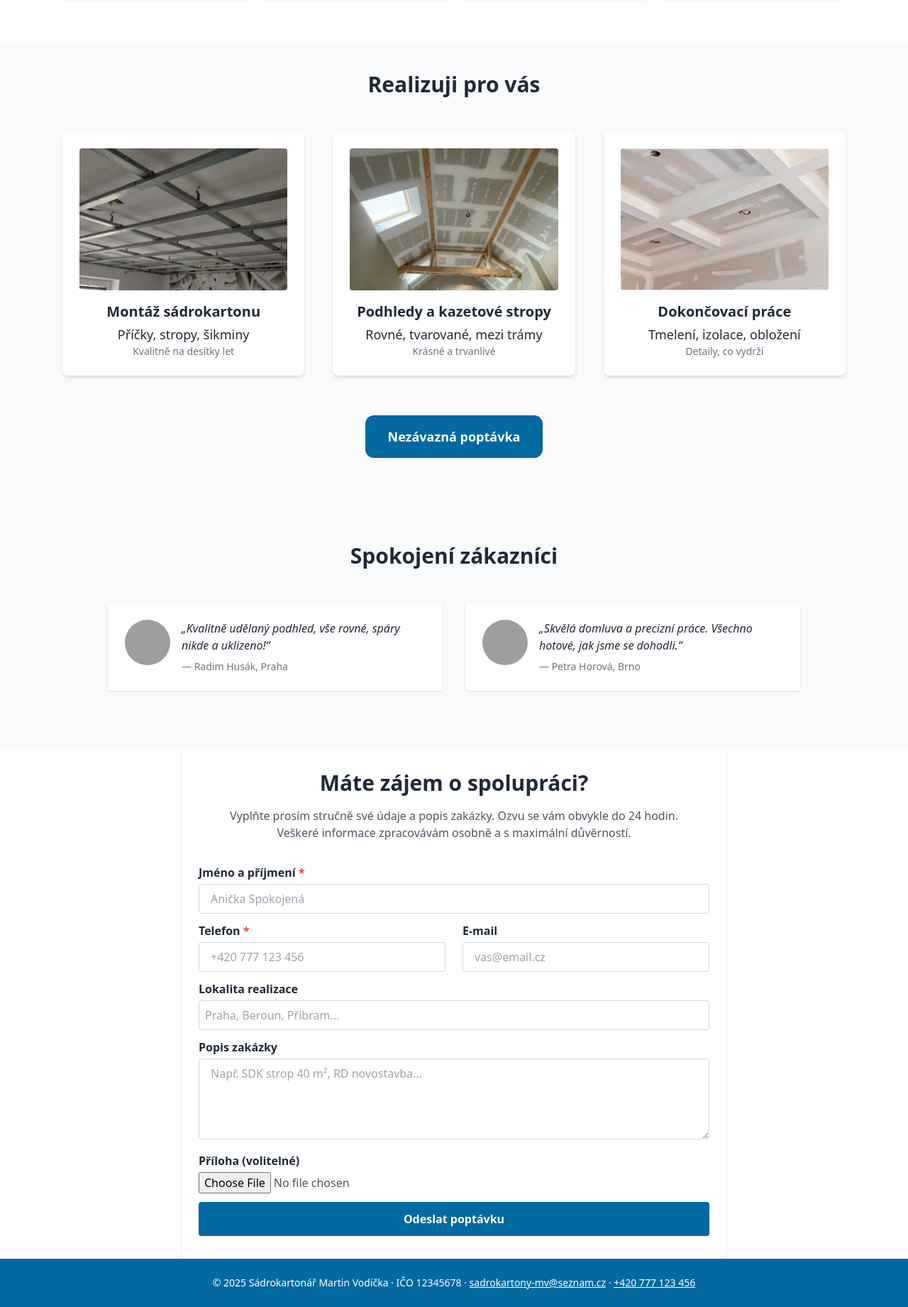
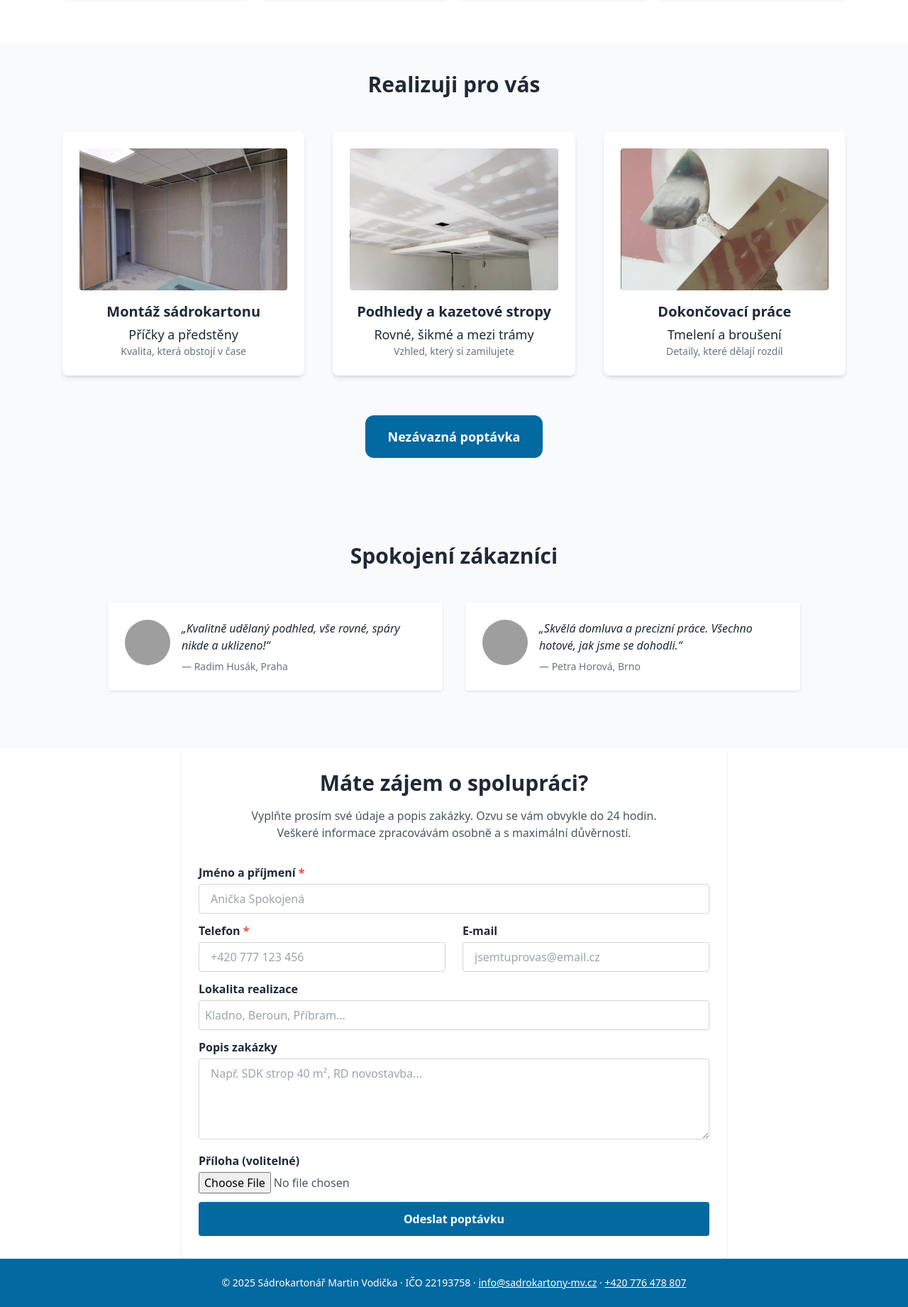
Before and after one commit to IvanaHac/sadrokartony-mv, a Django app: page / in a window 1280 px wide. Shown: the part 1596-3437 px from the top of the page at 71% size. Run offline with Django 4.2, Linux system fonts and the light colour scheme; some libraries are stand-ins or nearby versions; grey boxes are pictures that could not be loaded.

Commit message:
Opraveny sluzby

```diff
--- a/homepage/templates/homepage/homepage.html
+++ b/homepage/templates/homepage/homepage.html
@@ -266,30 +266,30 @@
     <div class="grid md:grid-cols-3 gap-10">
 
       <div class="bg-white shadow-md rounded-lg p-6 text-center">
-        <img src="{% static 'images/foto 6.JPG' %}"
+        <img src="{% static 'images/sluzby_1.JPeG' %}"
              class="w-full h-[200px] object-cover mb-4 rounded"
              alt="Montáž sádrokartonu">
         <h3 class="text-xl font-semibold mb-1">Montáž sádrokartonu</h3>
-        <p class="text-lg">Příčky, stropy, šikminy</p>
-        <p class="text-sm text-gray-500">Kvalitně na desítky let</p>
+        <p class="text-lg">Příčky a předstěny</p>
+        <p class="text-sm text-gray-500">Kvalita, která obstojí v čase</p>
       </div>
 
       <div class="bg-white shadow-md rounded-lg p-6 text-center">
-        <img src="{% static 'images/o_mne.JPG' %}"
+        <img src="{% static 'images/sluzby_2.JPG' %}"
              class="w-full h-[200px] object-cover mb-4 rounded"
              alt="Izolace">
         <h3 class="text-xl font-semibold mb-1">Podhledy a kazetové stropy</h3>
-        <p class="text-lg">Rovné, tvarované, mezi trámy</p>
-        <p class="text-sm text-gray-500">Krásné a trvanlivé</p>
+        <p class="text-lg">Rovné, šikmé a mezi trámy</p>
+        <p class="text-sm text-gray-500">Vzhled, který si zamilujete</p>
       </div>
 
       <div class="bg-white shadow-md rounded-lg p-6 text-center">
-        <img src="{% static 'images/foto 1.jpg' %}"
+        <img src="{% static 'images/sluzby_3.jpeg' %}"
              class="w-full h-[200px] object-cover mb-4 rounded"
              alt="Interiérové práce">
         <h3 class="text-xl font-semibold mb-1">Dokončovací práce</h3>
-        <p class="text-lg">Tmelení, izolace, obložení</p>
-        <p class="text-sm text-gray-500">Detaily, co vydrží</p>
+        <p class="text-lg">Tmelení a broušení</p>
+        <p class="text-sm text-gray-500">Detaily, které dělají rozdíl</p>
       </div>
 
     </div>
@@ -427,7 +427,7 @@
   <div class="max-w-3xl mx-auto px-6 bg-white shadow-md rounded-md p-8">
     <h2 class="text-3xl font-bold mb-4 text-center">Máte zájem o spolupráci?</h2>
     <p class="text-gray-600 mb-8 text-center">
-      Vyplňte prosím stručně své údaje a popis zakázky. Ozvu se vám obvykle do 24 hodin. <br>Veškeré informace zpracovávám osobně a s maximální důvěrností.
+      Vyplňte prosím své údaje a popis zakázky. Ozvu se vám obvykle do 24 hodin. <br>Veškeré informace zpracovávám osobně a s maximální důvěrností.
     </p>
 
     <form class="space-y-3">
@@ -443,13 +443,13 @@
         </div>
         <div>
           <label class="block font-semibold mb-1">E-mail</label>
-          <input type="email" placeholder="vas@email.cz" class="w-full border border-gray-300 rounded px-4 py-2" />
+          <input type="email" placeholder="jsemtuprovas@email.cz" class="w-full border border-gray-300 rounded px-4 py-2" />
         </div>
       </div>
 
       <div>
         <label class="block font-semibold mb-1">Lokalita realizace</label>
-        <input type="text" placeholder="Praha, Beroun, Příbram..." class="w-full border border-gray-300 rounded px-2 py-2" />
+        <input type="text" placeholder="Kladno, Beroun, Příbram..." class="w-full border border-gray-300 rounded px-2 py-2" />
       </div>
 
       <div>
@@ -472,9 +472,9 @@
 <!-- Footer -->
 <footer class="bg-sky-700 text-white py-6">
   <div class="max-w-6xl mx-auto px-6 text-center text-sm">
-    © 2025 Sádrokartonář Martin Vodička · IČO 12345678 ·
-    <a href="mailto:info@example.com" class="underline">sadrokartony-mv@seznam.cz</a> ·
-    <a href="tel:+420777123456" class="underline">+420 777 123 456</a>
+    © 2025 Sádrokartonář Martin Vodička · IČO 22193758 ·
+    <a href="mailto:info@example.com" class="underline">info@sadrokartony-mv.cz</a> ·
+    <a href="tel:+420777123456" class="underline">+420 776 478 807</a>
   </div>
 </footer>
 
```
Also changed, not shown: static/images/sluzby_1.jpeg (added), static/images/sluzby_2.jpg (added), static/images/sluzby_3.jpeg (added).
